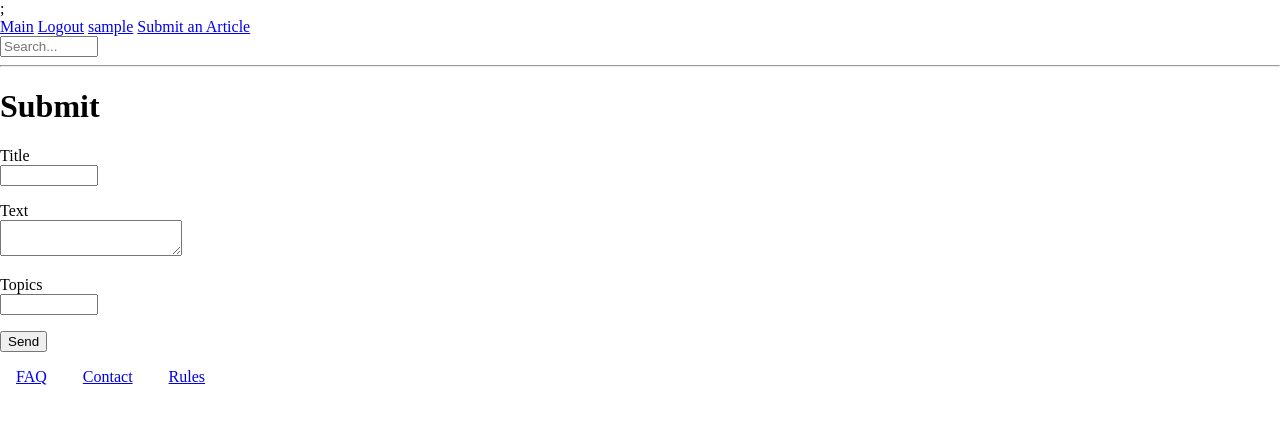
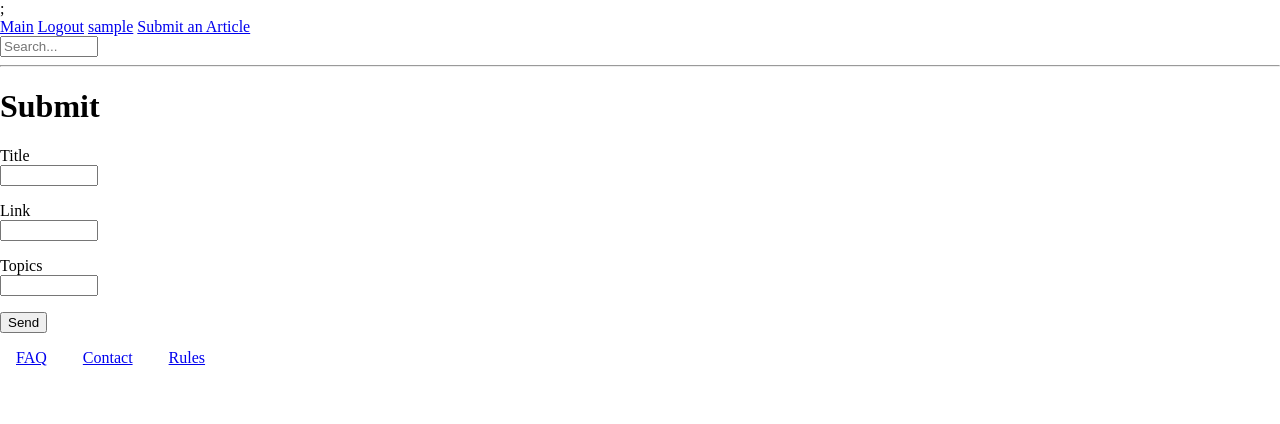
Before and after one commit to ModoUnreal/dopenet, a Flask app: page /submit in a window 1280 px wide. Shown: the top 424 px of the page. Run offline with Flask 2, Linux system fonts and the light colour scheme; the visitor is signed in with stand-in values (Sample User, id 1); data comes from the database, SQL or seed files in the repository.

Commit message:
Replaced text post with links, as intended

```diff
--- a/app/forms.py
+++ b/app/forms.py
@@ -18,7 +18,7 @@ class SubmitForm(FlaskForm):
 
     title = StringField('Title', validators=[DataRequired()])
     topics = StringField('Topics', validators=[DataRequired()])
-    text = TextAreaField('Text', validators=[Length(min=0, max=140)])
+    text = StringField('Link', validators=[Length(min=0, max=140)])
     submit = SubmitField('Send')
 
 class CommentForm(FlaskForm):
--- a/app/templates/_post.html
+++ b/app/templates/_post.html
@@ -5,7 +5,7 @@
         <tr valign="top">
 
             <div class="post-title">
-                <td><a href="{{ url_for('item', post_id=post.id) }}">{{ post.title }}</a> by <a href="{{ url_for('user', username=post.author.username) }}">{{ post.author.username }}</a></td>
+                <td><a href="{{ post.text }}">{{ post.title }}</a> by <a href="{{ url_for('user', username=post.author.username) }}">{{ post.author.username }}</a></td>
 
             <br>
             {% for topic in post.topics if post.topics %}
@@ -33,6 +33,7 @@
             <form action="{{ url_for('give_importance', post_id=post.id) }}" method=post>
                 <input type="submit" name="important" value="important">
             </form>
+            <td><a href="{{ url_for('item', post_id=post.id) }}">View Comments</a></td>
 
         </tr>
 
```
